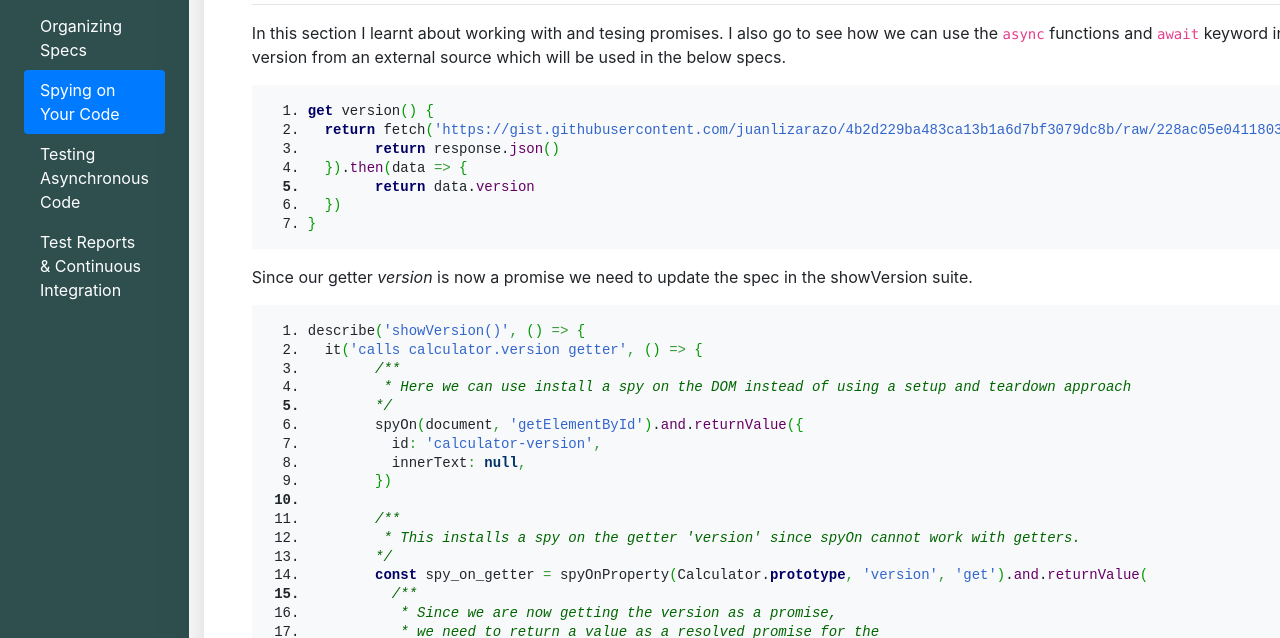
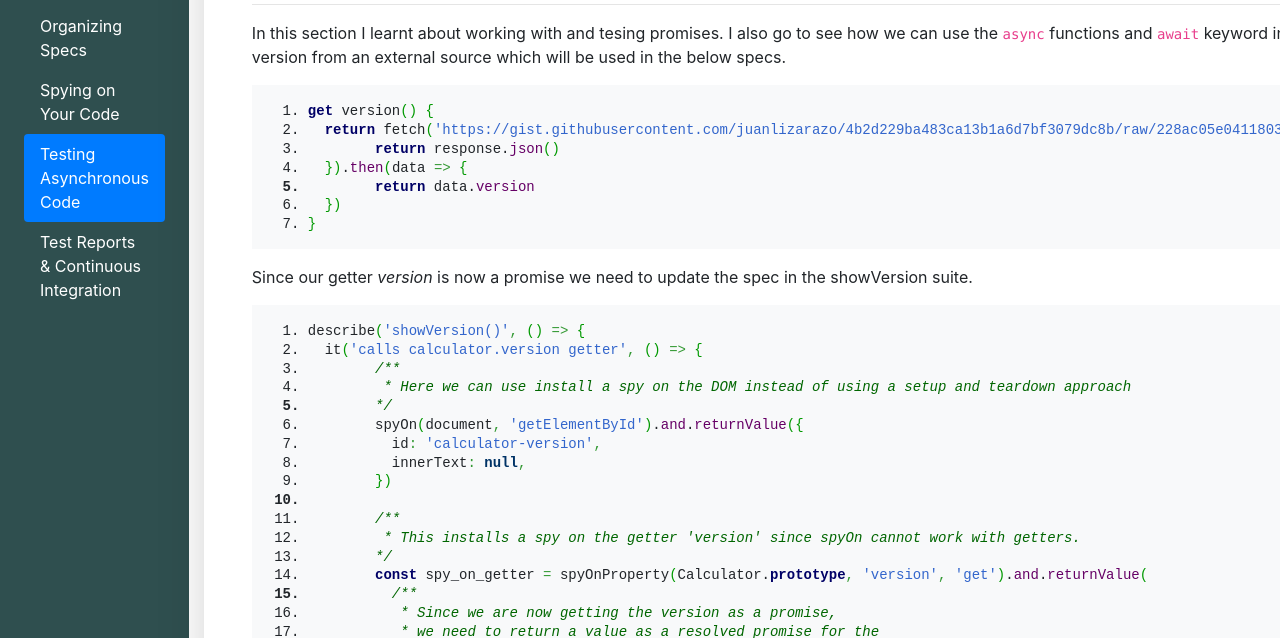
Before and after one commit to peterkitonga/jasminelearning, a plain HTML site: page Lesson 05 - Asynchronous/index.html in a window 1280 px wide. Shown: the part 162-800 px from the top of the page. Drawn offline with nearby package versions, Linux system fonts and the light colour scheme; no server answers; a web font is replaced by a local one.

Commit message:
Minor update to lesson 05

```diff
--- a/Lesson 05 - Asynchronous/index.html
+++ b/Lesson 05 - Asynchronous/index.html
@@ -112,10 +112,10 @@
                         <a class="nav-link text-white" href="/Lesson 03 - Organizing Specs">Organizing Specs</a>
                     </li>
                     <li class="nav-item">
-                        <a class="nav-link text-white active" href="/Lesson 04 - Spying">Spying on Your Code</a>
+                        <a class="nav-link text-white" href="/Lesson 04 - Spying">Spying on Your Code</a>
                     </li>
                     <li class="nav-item">
-                        <a class="nav-link text-white" href="/Lesson 05 - Asynchronous">Testing Asynchronous Code</a>
+                        <a class="nav-link text-white active" href="/Lesson 05 - Asynchronous">Testing Asynchronous Code</a>
                     </li>
                     <li class="nav-item">
                         <a class="nav-link text-white" href="/Lesson 06 - Reports">Test Reports & Continuous Integration</a>
```
